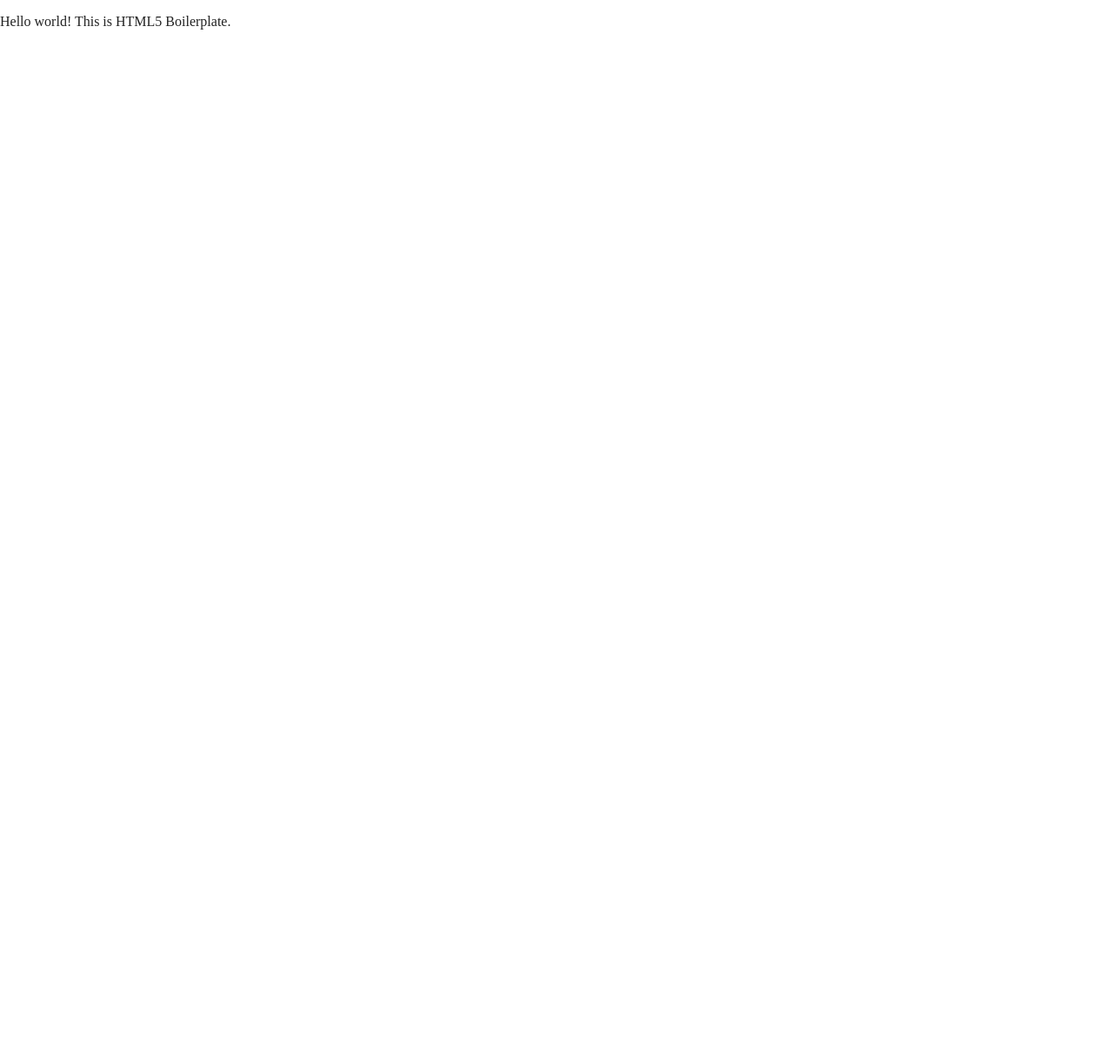
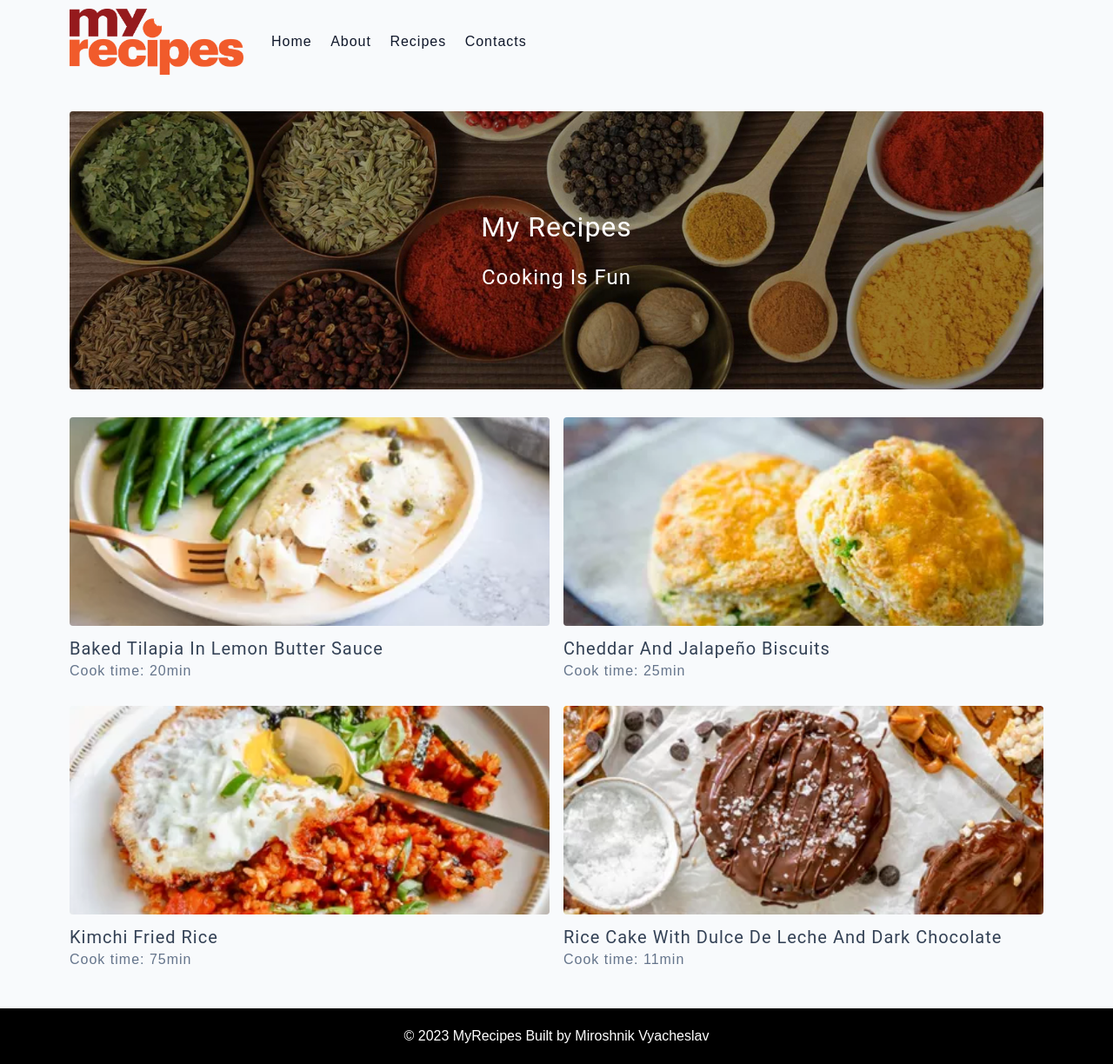
Before and after one commit to Aewer/Assignment1_HTML_CSS, a website built with Parcel: page index.html in a window 1280 px wide. Shown: the whole page at 87% size. Before the commit the page ends 800 px from the top, so only its background shows below. Built offline with nearby package versions, Linux system fonts and the light colour scheme.

Commit message:
main page

```diff
--- a/css/main.css
+++ b/css/main.css
@@ -1,262 +1,195 @@
-/*! HTML5 Boilerplate v8.0.0 | MIT License | https://html5boilerplate.com/ */
-
-/* main.css 2.1.0 | MIT License | https://github.com/h5bp/main.css#readme */
-/*
- * What follows is the result of much research on cross-browser styling.
- * Credit left inline and big thanks to Nicolas Gallagher, Jonathan Neal,
- * Kroc Camen, and the H5BP dev community and team.
- */
-
-/* ==========================================================================
-   Base styles: opinionated defaults
-   ========================================================================== */
-
-html {
-  color: #222;
-  font-size: 1em;
-  line-height: 1.4;
+body {
+  background: #f8fafc;
+  font-family: 'Nunito', sans-serif;
+  font-weight: 400;
+  line-height: 1.75;
+  color: #0f172a;
 }
 
-/*
- * Remove text-shadow in selection highlight:
- * https://twitter.com/miketaylr/status/12228805301
- *
- * Vendor-prefixed and regular ::selection selectors cannot be combined:
- * https://stackoverflow.com/a/16982510/7133471
- *
- * Customize the background color to match your design.
- */
-
-::-moz-selection {
-  background: #b3d4fc;
-  text-shadow: none;
+p {
+  margin-top: 0;
+  margin-bottom: 1.5rem;
+  max-width: 40em;
 }
 
-::selection {
-  background: #b3d4fc;
-  text-shadow: none;
+h1,
+h2,
+h3,
+h4,
+h5 {
+  margin: 0;
+  margin-bottom: 1.38rem;
+  font-family: 'Roboto', sans-serif;
+  font-weight: 400;
+  line-height: 1.3;
+  text-transform: capitalize;
+  letter-spacing: 1px;
 }
 
-/*
- * A better looking default horizontal rule
- */
-
-hr {
-  display: block;
-  height: 1px;
-  border: 0;
-  border-top: 1px solid #ccc;
-  margin: 1em 0;
-  padding: 0;
+h1 {
+  margin-top: 0;
+  font-size: 3rem;
 }
 
-/*
- * Remove the gap between audio, canvas, iframes,
- * images, videos and the bottom of their containers:
- * https://github.com/h5bp/html5-boilerplate/issues/440
- */
-
-audio,
-canvas,
-iframe,
-img,
-svg,
-video {
-  vertical-align: middle;
+h2 {
+  font-size: 2.5rem;
 }
 
-/*
- * Remove default fieldset styles.
- */
-
-fieldset {
-  border: 0;
-  margin: 0;
-  padding: 0;
+h3 {
+  font-size: 2rem;
 }
 
-/*
- * Allow only vertical resizing of textareas.
- */
-
-textarea {
-  resize: vertical;
+h4 {
+  font-size: 1.5rem;
 }
 
-/* ==========================================================================
-   Author's custom styles
-   ========================================================================== */
-
-/* ==========================================================================
-   Helper classes
-   ========================================================================== */
-
-/*
- * Hide visually and from screen readers
- */
-
-.hidden,
-[hidden] {
-  display: none !important;
+h5 {
+  font-size: 1.25rem;
 }
 
-/*
- * Hide only visually, but have it available for screen readers:
- * https://snook.ca/archives/html_and_css/hiding-content-for-accessibility
- *
- * 1. For long content, line feeds are not interpreted as spaces and small width
- *    causes content to wrap 1 word per line:
- *    https://medium.com/@jessebeach/beware-smushed-off-screen-accessible-text-5952a4c2cbfe
- */
-
-.sr-only {
-  border: 0;
-  clip: rect(0, 0, 0, 0);
-  height: 1px;
-  margin: -1px;
-  overflow: hidden;
-  padding: 0;
-  position: absolute;
-  white-space: nowrap;
-  width: 1px;
-  /* 1 */
+a {
+  text-decoration: none;
 }
 
+.img {
+  width: 100%;
+  display: block;
+  object-fit: cover;
+}
 /*
- * Extends the .sr-only class to allow the element
- * to be focusable when navigated to via the keyboard:
- * https://www.drupal.org/node/897638
- */
+===============
+Navbar
+===============
+*/
 
-.sr-only.focusable:active,
-.sr-only.focusable:focus {
-  clip: auto;
+.navbar {
+  height: 6rem;
+  display: flex;
+  align-items: center;
+  justify-content: center;
+}
+.nav-center {
+  display: flex;
+  align-items: center;
+  width: 90vw;
+  max-width: 1120px;
+}
+.nav-header {
+  display: flex;
+  justify-content: space-between;
+  align-items: center;
+  padding: 0;
+  margin-right: 2rem;
   height: auto;
-  margin: 0;
-  overflow: visible;
-  position: static;
-  white-space: inherit;
-  width: auto;
+}
+.nav-logo {
+  display: flex;
+  align-items: flex-end;
 }
 
-/*
- * Hide visually and from screen readers, but maintain layout
- */
-
-.invisible {
-  visibility: hidden;
+.nav-btn {
+  display: none;
+}
+.nav-links {
+  height: auto !important;
+  overflow: hidden;
+  flex-direction: row;
+  align-items: center;
+  width: 100%;
+}
+.nav-link {
+  text-align: center;
+  text-transform: capitalize;
+  color: #0f172a;
+  letter-spacing: 1px;
+  padding: 0;
+  border-top: none;
+  margin-right: 1rem;
+  font-size: 1rem;
 }
 
-/*
- * Clearfix: contain floats
- *
- * For modern browsers
- * 1. The space content is one way to avoid an Opera bug when the
- *    `contenteditable` attribute is included anywhere else in the document.
- *    Otherwise it causes space to appear at the top and bottom of elements
- *    that receive the `clearfix` class.
- * 2. The use of `table` rather than `block` is only necessary if using
- *    `:before` to contain the top-margins of child elements.
- */
-
-.clearfix::before,
-.clearfix::after {
-  content: " ";
-  display: table;
+.nav-header img {
+  width: 200px;
 }
 
-.clearfix::after {
-  clear: both;
+/* Page */
+
+.page {
+  width: 90vw;
+  max-width: 1120px;
+  margin: 0 auto;
+  padding-top: 2rem;
+  min-height: calc(100vh - (6rem + 4rem));
 }
 
-/* ==========================================================================
-   EXAMPLE Media Queries for Responsive Design.
-   These examples override the primary ('mobile first') styles.
-   Modify as content requires.
-   ========================================================================== */
-
-@media only screen and (min-width: 35em) {
-  /* Style adjustments for viewports that meet the condition */
+.recipes-list {
+  display: grid;
+  gap: 2rem 1rem;
+  padding-bottom: 3rem;
+  grid-template-columns: 1fr 1fr;
 }
 
-@media print,
-  (-webkit-min-device-pixel-ratio: 1.25),
-  (min-resolution: 1.25dppx),
-  (min-resolution: 120dpi) {
-  /* Style adjustments for high resolution devices */
+.recipe {
+  display: block;
+}
+.recipe-img {
+  height: 15rem;
+  border-radius: 0.25rem;
+  margin-bottom: 1rem;
 }
 
-/* ==========================================================================
-   Print styles.
-   Inlined to avoid the additional HTTP request:
-   https://www.phpied.com/delay-loading-your-print-css/
-   ========================================================================== */
+.recipe h5 {
+  margin-bottom: 0;
+  margin-top: 0.25rem;
+  line-height: 1;
+  color: #334155;
+}
+.recipe p {
+  margin-bottom: 0;
+  line-height: 1;
+  color: #64748b;
+  margin-top: 0.5rem;
+  letter-spacing: 1px;
+}
 
-@media print {
-  *,
-  *::before,
-  *::after {
-    background: #fff !important;
-    color: #000 !important;
-    /* Black prints faster */
-    box-shadow: none !important;
-    text-shadow: none !important;
-  }
+/* Hero*/
 
-  a,
-  a:visited {
-    text-decoration: underline;
-  }
+.hero {
+  height: 40vh;
+  position: relative;
+  margin-bottom: 2rem;
+  background: url('../img/hero-img.png') center/cover no-repeat;
+  border-radius: 0.25rem;
+}
 
-  a[href]::after {
-    content: " (" attr(href) ")";
-  }
+.hero-container {
+  position: absolute;
+  top: 0;
+  left: 0;
+  width: 100%;
+  height: 100%;
+  display: flex;
+  align-items: center;
+  justify-content: center;
+  background: rgba(0, 0, 0, 0.4);
+  border-radius: 0.25rem;
+}
 
-  abbr[title]::after {
-    content: " (" attr(title) ")";
-  }
+.hero-text {
+  color: white;
+  text-align: center;
+}
 
-  /*
-   * Don't show links that are fragment identifiers,
-   * or use the `javascript:` pseudo protocol
-   */
-  a[href^="#"]::after,
-  a[href^="javascript:"]::after {
-    content: "";
-  }
-
-  pre {
-    white-space: pre-wrap !important;
-  }
-
-  pre,
-  blockquote {
-    border: 1px solid #999;
-    page-break-inside: avoid;
-  }
-
-  /*
-   * Printing Tables:
-   * https://web.archive.org/web/20180815150934/http://css-discuss.incutio.com/wiki/Printing_Tables
-   */
-  thead {
-    display: table-header-group;
-  }
-
-  tr,
-  img {
-    page-break-inside: avoid;
-  }
-
-  p,
-  h2,
-  h3 {
-    orphans: 3;
-    widows: 3;
-  }
-
-  h2,
-  h3 {
-    page-break-after: avoid;
-  }
+/* Footer */
+.page-footer {
+  text-align: center;
+  height: 4rem;
+  display: flex;
+  align-items: center;
+  justify-content: center;
+  background: black;
+  color: white;
 }
+.page-footer p {
+  margin-bottom: 0;
+}
--- a/index.html
+++ b/index.html
@@ -1,41 +1,75 @@
-<!doctype html>
-<html class="no-js" lang="">
-
+<!DOCTYPE html>
+<html lang="en">
 <head>
-  <meta charset="utf-8">
-  <title></title>
-  <meta name="description" content="">
-  <meta name="viewport" content="width=device-width, initial-scale=1">
-
-  <meta property="og:title" content="">
-  <meta property="og:type" content="">
-  <meta property="og:url" content="">
-  <meta property="og:image" content="">
-
-  <link rel="manifest" href="site.webmanifest">
-  <link rel="apple-touch-icon" href="icon.png">
-  <!-- Place favicon.ico in the root directory -->
-
-  <link rel="stylesheet" href="css/normalize.css">
-  <link rel="stylesheet" href="css/main.css">
-
-  <meta name="theme-color" content="#fafafa">
+  <meta charset="UTF-8" />
+  <meta http-equiv="X-UA-Compatible" content="IE=edge" />
+  <meta name="viewport" content="width=device-width, initial-scale=1.0" />
+  <title>Simply Recipes || Starter</title>
+  <link rel="shortcut icon" href="./img/recipe-book.png" />
+  <link rel="stylesheet" href="./css/normalize.css" />
+  <link rel="stylesheet" href="./css/main.css" />
 </head>
-
 <body>
 
-  <!-- Add your site or application content here -->
-  <p>Hello world! This is HTML5 Boilerplate.</p>
-  <script src="js/vendor/modernizr-3.11.2.min.js"></script>
-  <script src="js/plugins.js"></script>
-  <script src="js/main.js"></script>
+  <nav class="navbar">
+    <div class="nav-center">
+      <div class="nav-header">
+        <a href="index.html" class="nav-logo">
+          <img src="./img/MyRecipes.png" alt="MyRecipes">
+        </a>
+      </div>
+      <div class="nav-links">
+        <a href="index.html" class="nav-link"> home </a>
+        <a href="about.html" class="nav-link"> about </a>
+        <a href="recipes.html" class="nav-link"> recipes </a>
+        <a href="contacts.html" class="nav-link"> contacts </a>
+      </div>
+    </div>
+  </nav>
 
-  <!-- Google Analytics: change UA-XXXXX-Y to be your site's ID. -->
-  <script>
-    window.ga = function () { ga.q.push(arguments) }; ga.q = []; ga.l = +new Date;
-    ga('create', 'UA-XXXXX-Y', 'auto'); ga('set', 'anonymizeIp', true); ga('set', 'transport', 'beacon'); ga('send', 'pageview')
-  </script>
-  <script src="https://www.google-analytics.com/analytics.js" async></script>
+<main class="page">
+  <header class="hero">
+    <div class="hero-container">
+      <div class="hero-text">
+        <h1>my recipes</h1>
+        <h4>cooking is fun</h4>
+      </div>
+    </div>
+  </header>
+
+  <div class="recipes-list">
+    <a href="single-recipe.html" class="recipe">
+      <img src="./img/Recipes/Tilapia.png" class="img recipe-img" alt="" />
+      <h5>Baked Tilapia in Lemon Butter Sauce</h5>
+      <p>Cook time: 20min</p>
+    </a>
+
+
+  <a href="single-recipe.html" class="recipe">
+    <img src="./img/Recipes/Biscuits.png" class="img recipe-img" alt="" />
+    <h5>Cheddar and Jalapeño Biscuits</h5>
+    <p>Cook time: 25min</p>
+  </a>
+
+  <a href="single-recipe.html" class="recipe">
+    <img src="./img/Recipes/Kimchi-fried-rice.png" class="img recipe-img" alt=""/>
+    <h5>Kimchi Fried Rice</h5>
+    <p>Cook time: 75min</p>
+  </a>
+
+  <a href="single-recipe.html" class="recipe">
+    <img src="./img/Recipes/Chocolate-cake.png" class="img recipe-img" alt=""/>
+    <h5>Rice Cake with Dulce de Leche and Dark Chocolate</h5>
+    <p>Cook time: 11min</p>
+  </a>
+  </div>
+</main>
+<footer class="page-footer">
+  <p>
+    &copy; <span>2023</span>
+    MyRecipes Built by Miroshnik Vyacheslav
+  </p>
+</footer>
+
 </body>
-
 </html>
```
Also changed, not shown: mainpage.html (deleted, +0 -10 lines), img/MyRecipes.png (added), img/Recipes/Biscuits.png (added), img/Recipes/Chocolate-cake.png (added), img/Recipes/Kimchi-fried-rice.png (added), img/Recipes/Tilapia.png (added), img/hero-img.png (added), img/recipe-book.png (added).
